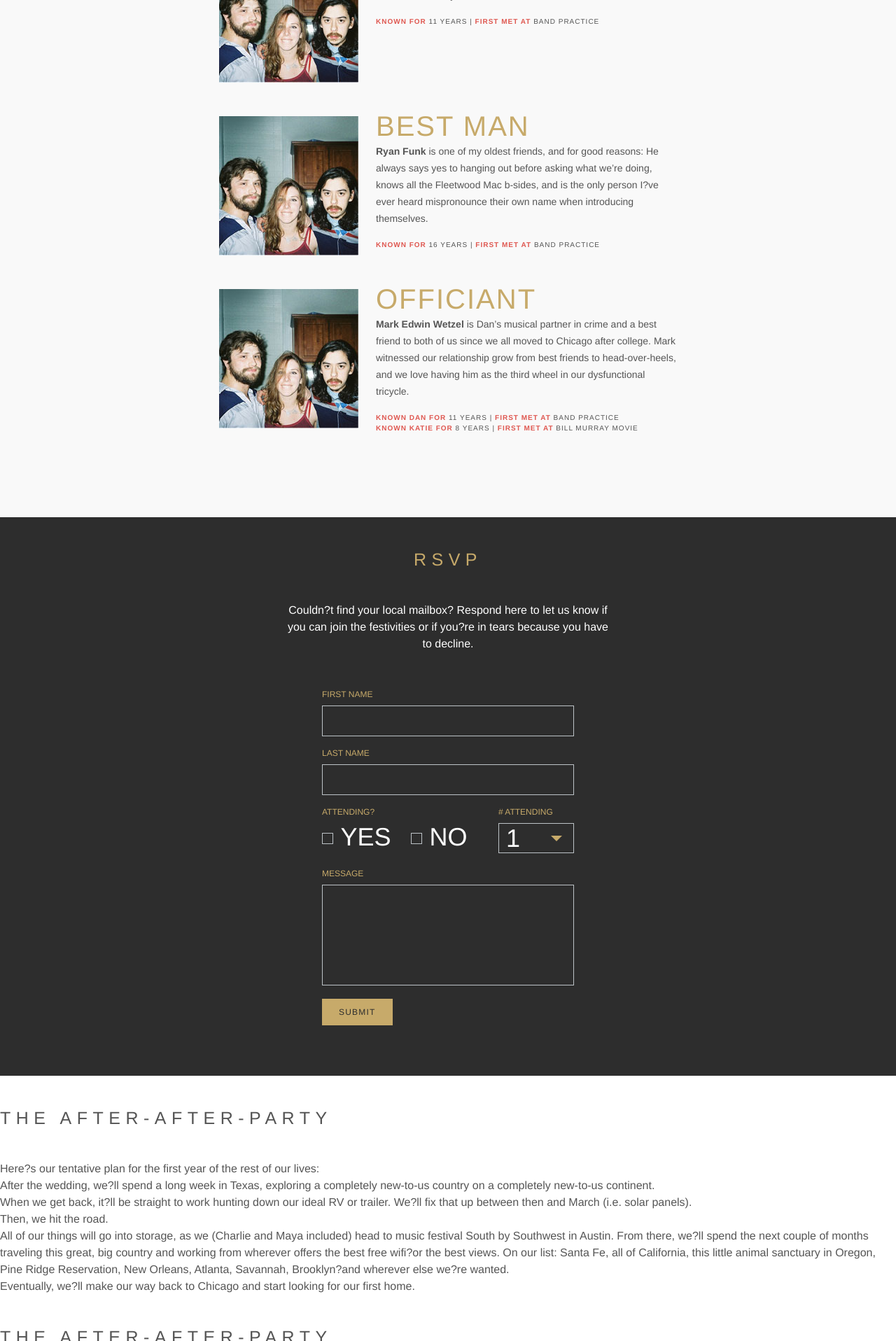
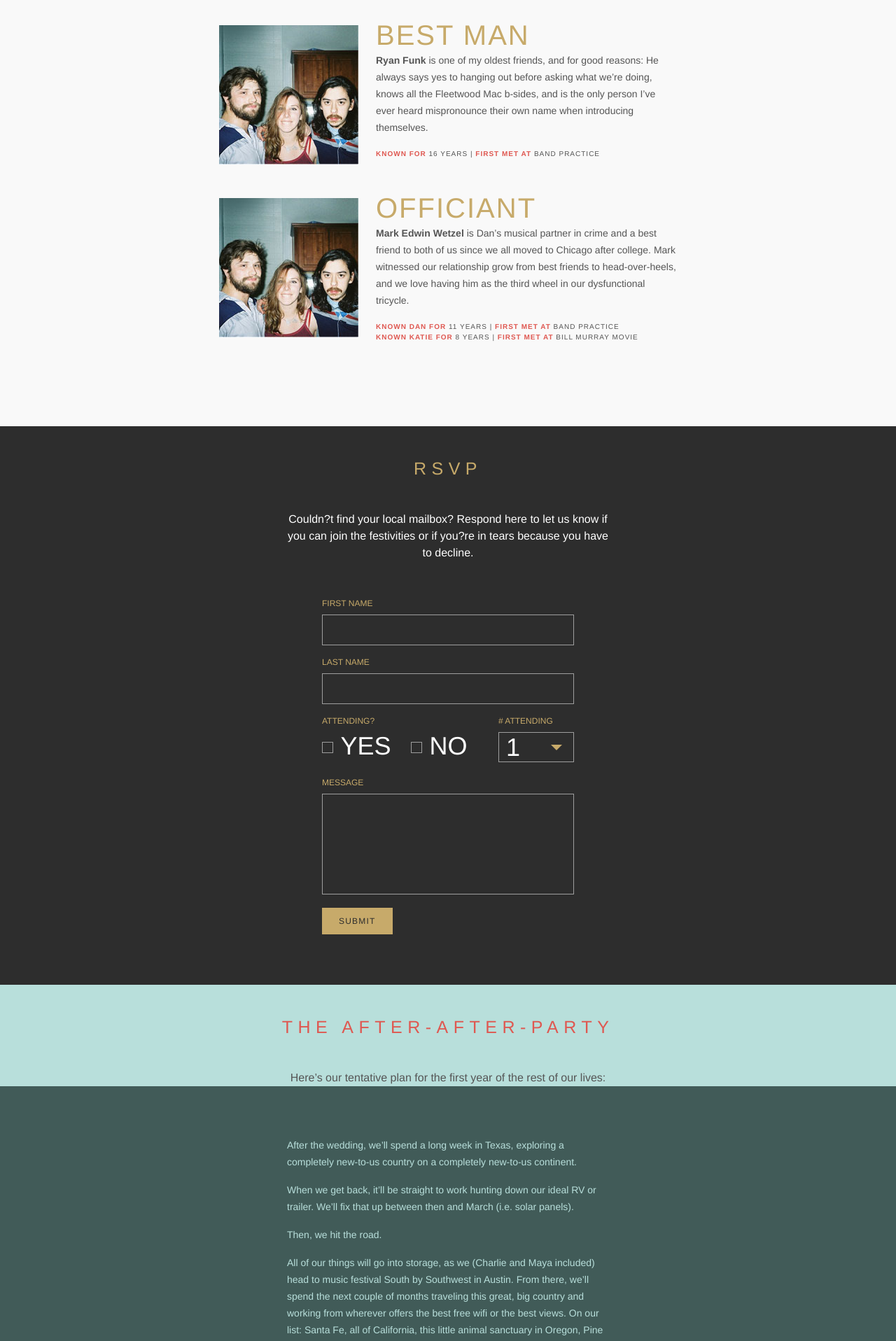
Before and after one commit to danwleu/wedding, a PHP site: page / in a window 1280 px wide. Shown: the part 3804-5720 px from the top of the page at 70% size. Run offline with PHP 8.4, Linux system fonts and the light colour scheme; some web fonts are replaced.

Commit message:
Party/Registry updates

```diff
--- a/assets/css/application.css
+++ b/assets/css/application.css
@@ -333,7 +330,7 @@ select {
   width: 100%;
   padding: 0 10px;
   background: #2d2d2d;
-  border: 1px solid #bdc3c7;
+  border: 1px solid #9e9e9e;
   color: #fff;
   font-family: "Knockout 27 A", "Knockout 27 B", Helvetica, arial, sans-serif;
 }
@@ -350,7 +347,7 @@ textarea {
   height: 96px;
   padding: 0.5em 0.75em;
   background: #2d2d2d;
-  border: 1px solid #bdc3c7;
+  border: 1px solid #9e9e9e;
   color: #fff;
   font: 400 1em/1em "Gotham SSm A", "Gotham SSm B", Helvetica, arial, sans-serif;
   resize: none;
@@ -454,7 +451,7 @@ textarea {
   width: 16px;
   height: 16px;
   margin-right: 6px;
-  border: 1px solid #bdc3c7;
+  border: 1px solid #9e9e9e;
 }
 
 /** Buttons ============**/
@@ -932,3 +870,31 @@ button.btn {
   max-width: 360px;
   margin: 0 auto;
 }
+
+.party-header {
+  background: #b8dfdb;
+  text-align: center;
+}
+.party-header h2 {
+  color: #df5851;
+}
+.party-header p {
+  max-width: 460px;
+  margin: 0 auto;
+}
+
+.party-content {
+  padding: 72px 0;
+  background: #415b58;
+}
+.party-content p {
+  font-size: 14px;
+  font-size: 0.875rem;
+  max-width: 460px;
+  margin: 0 auto 16px;
+  color: #b8dfdb;
+}
+
+.registry {
+  text-align: center;
+}
--- a/assets/sass/base/_buttons.scss
+++ b/assets/sass/base/_buttons.scss
@@ -4,7 +4,6 @@ a {
 	color: #fff;
 
 	&:hover {
-  	color: $dk-orange;
 	}
 }
 
--- a/assets/sass/base/_colors.scss
+++ b/assets/sass/base/_colors.scss
@@ -3,6 +3,7 @@ $black:   #2d2d2d;
 
 $gold:    #c7aa6a;
 
+$lt-grey: #ecf0f1;
 $grey:    #9e9e9e;
 $dk-grey: #555;
 
@@ -15,23 +16,3 @@ $green:    #415b58;
 $dk-green: #447d77;
 
 $off-white: #f9f9f9;
-
-
-
-$lt-grey:   #ecf0f1;
-$grey:      #bdc3c7;
-
-$dk-red:    #c0392b;
-
-$blue:      #3498db;
-$dk-blue:   #2980b9;
-$navy:      #2c3e50;
-
-$green:     #2ecc71;
-$dk-green:  #27ae60;
-
-$yellow:    #f1c40f;
-$dk-yellow: #f39c12;
-
-$orange:    #e67e22;
-$dk-orange: #d35400;
--- a/assets/sass/sections/_footer.scss
+++ b/assets/sass/sections/_footer.scss
@@ -1,60 +1,8 @@
 
 .footer {
-  @include cf;
-  background: lighten($grey, 21%);
-  border-top: 1px solid $lt-grey;
+  @include font-size(26px);
+  padding: $base*3 0;
+  text-align: center;
+  font-family: $knock-26;
+  text-transform: uppercase;
 }
-
-.footer-nav {
-  text-align: center;
-
-  @include bp-min-width($medium) {
-    float: left;
-  }
-
-  li {
-    text-align: center;
-
-    @include bp-min-width($medium) {
-      float: left;
-      margin-right: 2em;
-      font-size: 14px;
-    }
-  }
-}
-
-.footer-nav a {
-  display: block;
-  padding: 0.25em 0;
-
-  @include bp-max-width($small) {
-    display: inline-block;
-    padding: 0;
-  }
-}
-
-.footer .follow-us {
-  margin-bottom: $base;
-  text-align: center;
-
-  @include bp-min-width($medium) {
-    float: right;
-  }
-
-  li {
-    @include bp-min-width($medium) {
-      float: left;
-      margin-left: 1em;
-    }
-  }
-}
-
-.copyright {
-  clear: both;
-  padding-top: $pad;
-
-  p {
-    font-size: 15px;
-    text-align: center;
-  }
-}
--- a/assets/sass/sections/_header.scss
+++ b/assets/sass/sections/_header.scss
@@ -87,7 +87,7 @@
   letter-spacing: 0.25em;
 }
 
-.hero .date {
+.hero .wed-date {
   @include font-size(44px);
   position: relative;
   padding-top: $base;
--- a/assets/sass/sections/_party.scss
+++ b/assets/sass/sections/_party.scss
@@ -1,2 +1,30 @@
 
-.party {}
+.party {
+
+}
+
+.party-header {
+  background: $lt-green;
+  text-align: center;
+
+  h2 {
+    color: $red;
+  }
+
+  p {
+    max-width: 460px;
+    margin: 0 auto;
+  }
+}
+
+.party-content {
+  padding: $base*3 0;
+  background: $green;
+
+  p {
+    @include font-size(14px);
+    max-width: 460px;
+    margin: 0 auto 16px;
+    color: $lt-green;
+  }
+}
--- a/assets/sass/sections/_registry.scss
+++ b/assets/sass/sections/_registry.scss
@@ -1,2 +1,4 @@
 
-.registry {}
+.registry {
+  text-align: center;
+}
--- a/views/couple.php
+++ b/views/couple.php
@@ -1,4 +1,4 @@
-<section class="couple section">
+<section id="couple" class="couple section">
   <h2>The Couple</h2>
 
   <div class="bride-groom">
@@ -15,13 +15,13 @@
     <div class="person">
       <h3>Daniel</h3>
       <p>I am not a spontaneous man.
-      <p>I didn&#8217;t get my driver&#8217;s license until more than a year after I was legally able to; I don?t buy anything off Amazon that has less than 20 reviews I can read. And more often than not, I&#8217;ll probably only be halfway through my main course when everyone else at the table is finishing dessert. In fact, the only thing I&#8217;ve ever purposefully done off the cuff is ask Katie Scarlett Brandt to be my wife.</p>
-      <p>I had been racking my brain for weeks trying to figure out how I was going to propose to Katie. I?d bought the ring a month earlier and had been carrying it around in my pocket everywhere we went. A few ideas were floating around (most of them involving elaborate fake alien landings or reenacting Guns n&#8217; Roses&#8217; &#8220;November Rain&#8221; video), but nothing really seemed to stick.</p>
+      <p>I didn&#8217;t get my driver&#8217;s license until more than a year after I was legally able to; I don&#8217;t buy anything off Amazon that has less than 20 reviews I can read. And more often than not, I&#8217;ll probably only be halfway through my main course when everyone else at the table is finishing dessert. In fact, the only thing I&#8217;ve ever purposefully done off the cuff is ask Katie Scarlett Brandt to be my wife.</p>
+      <p>I had been racking my brain for weeks trying to figure out how I was going to propose to Katie. I&#8217;d bought the ring a month earlier and had been carrying it around in my pocket everywhere we went. A few ideas were floating around (most of them involving elaborate fake alien landings or reenacting Guns n&#8217; Roses&#8217; &#8220;November Rain&#8221; video), but nothing really seemed to stick.</p>
       <p>Then one evening, Katie had just gotten back from another 13-hour drive out to Pine Ridge Indian Reservation in South Dakota, and I was probably sad at myself for not utilizing that weekend alone to convert our apartment into an 10,000-gallon saltwater aquarium, housing a faithful recreation of the shipwreck from "The Little Mermaid" but with our dog Charlie dressed as Flounder and a surprise engagement ring poking out of the sand instead of a fork.*</p>
-      <p>So we both wanted sushi. We grabbed a bottle of wine and walked to our favorite place on the corner of our street. She told me about her trip. I lied and told her I?d had a productive weekend. We talked until the restaurant finally kicked us out, and decided to go for a walk around the neighborhood. After a few blocks, I put my hand in my pocket and felt the ring box.</p>
+      <p>So we both wanted sushi. We grabbed a bottle of wine and walked to our favorite place on the corner of our street. She told me about her trip. I lied and told her I&#8217;d had a productive weekend. We talked until the restaurant finally kicked us out, and decided to go for a walk around the neighborhood. After a few blocks, I put my hand in my pocket and felt the ring box.</p>
       <p>Nobody else was around. And I realized that the night we had just had was exactly the type of night I wanted us to have for the rest of our lives. I took a deep breath and got down on one knee to plead my case.</p>
       <p>However, immediately following my heartfelt &#8220;Will You Marry Me?&#8221;, an inebriated gentleman on a mountain bike came barreling down the sidewalk straight towards us, stopping abruptly less than 1 foot away to ask us whether or not we all were &#8220;having a good night&#8221; and &#8220;what&#8217;s up.&#8221;</p>
-      <p>Katie was in shock (I like to think from the proposal) and I, not wanting her to answer the Mountain Biker?s questions before mine, jumped up and informed him that we were having a great night, and not much was up but we would let him know if it turned out that anything was up later. Katie said nothing, and the Mountain Biker went on his way.</p>
+      <p>Katie was in shock (I like to think from the proposal) and I, not wanting her to answer the Mountain Biker&#8217;s questions before mine, jumped up and informed him that we were having a great night, and not much was up but we would let him know if it turned out that anything was up later. Katie said nothing, and the Mountain Biker went on his way.</p>
       <p>Gathering the courage to propose to the same woman for a second time in the course of 60 seconds, I returned to my position on the sidewalk and brought the ring back out. &#8220;Will You Marry Me?&#8221;</p>
       <p>She said yes. I confirmed. We celebrated.</p>
       <p>I knew immediately that this was the best decision I&#8217;d made in my life, and have started to learn that I can take time when I need it. Eccentricities can turn into strengths as long as you have the right counterpart. I know I&#8217;ve found mine, and that as long as we&#8217;re together we&#8217;ll be alright.</p>
@@ -41,7 +41,7 @@
         </div>
         <div class="info">
           <h3>Matron of Honor</h3>
-          <p><span class="name">Suzanne Wilder</span> make sandwich, I say ?woahh nice!?. Let&#8217;s drink coffee, it?s a baby instead.</p>
+          <p><span class="name">Suzanne Wilder</span> make sandwich, I say &#8220;woahh nice!&#8221;. Let&#8217;s drink coffee, it&#8217;s a baby instead.</p>
           <p class="meta"><span class="label">Known for</span> 11 years | <span class="label">First met at</span> band practice</p>
         </div>
       </div>
@@ -51,7 +51,7 @@
         </div>
         <div class="info">
           <h3>Best Man</h3>
-          <p><span class="name">Ryan Funk</span> is one of my oldest friends, and for good reasons: He always says yes to hanging out before asking what we&#8217;re doing, knows all the Fleetwood Mac b-sides, and is the only person I?ve ever heard mispronounce their own name when introducing themselves.</p>
+          <p><span class="name">Ryan Funk</span> is one of my oldest friends, and for good reasons: He always says yes to hanging out before asking what we&#8217;re doing, knows all the Fleetwood Mac b-sides, and is the only person I&#8217;ve ever heard mispronounce their own name when introducing themselves.</p>
           <p class="meta"><span class="label">Known for</span> 16 years | <span class="label">First met at</span> band practice</p>
         </div>
       </div>
--- a/views/date.php
+++ b/views/date.php
@@ -1,4 +1,4 @@
-<section class="the-date section">
+<section id="date" class="date section">
   <h2>The Date</h2>
   <p class="intro">We picked this date because we wanted a Friday celebration, during our favorite time of year. The city is gorgeous in the fall, and nobody has to worry about sweating in their suits.</p>
   <p class="note">117 is the address of the house where katie grew up &#8226; 1 + 1 = 2, multiplied by 7 = 14 &#8226; November 7th is a full moon</p>
--- a/views/footer.php
+++ b/views/footer.php
@@ -1,5 +1,5 @@
   <footer class="footer">
-    <p>Design and Illustration by Dan | Writings by Katie | Development by Brad | Photos by Stephanie Bassos</p>
+    <p>Design and Illustration by Dan | Writings by Katie | Development by Brad Sawicki | Photos by Stephanie Bassos</p>
   </footer>
 
 </body>
--- a/views/header.php
+++ b/views/header.php
@@ -3,7 +3,6 @@
 <head>
   <meta charset="utf-8">
   <meta http-equiv="X-UA-Compatible" content="IE=edge,chrome=1">
-<!--   <meta name="viewport" content="width=device-width, initial-scale=1.0"> -->
   <title>Dan and KTB are getting Married, you guys</title>
   <link href="/assets/css/application.css" rel="stylesheet" media="all">
   <link rel="stylesheet" type="text/css" href="//cloud.typography.com/7462852/639786/css/fonts.css" />
@@ -20,7 +19,7 @@
           <li><a href="#place">The Place</a></li>
           <li><a href="#couple">The Couple</a></li>
           <li><a href="#rsvp">RSVP</a></li>
-          <li><a href="#future">The Future</a></li>
+          <li><a href="#party">The Future</a></li>
           <li><a href="#registry">Registry</a></li>
         </ul>
       </nav>
@@ -28,7 +27,7 @@
       <div class="hero">
         <h1 class="title">Katie Daniel</h1>
         <p class="tag">are getting married</p>
-        <p class="date">11.7.2014</p>
+        <p class="wed-date">11.7.2014</p>
       </div>
 
     </div>
--- a/views/party.php
+++ b/views/party.php
@@ -1,17 +1,17 @@
-<section class="party section">
+<section id="party" class="party section">
 
   <div class="party-header">
     <h2>The After-After-Party</h2>
-    <p>Here?s our tentative plan for the first year of the rest of our lives:</p>
+    <p>Here&#8217;s our tentative plan for the first year of the rest of our lives:</p>
     <div class="trailer"></div>
   </div>
 
   <div class="party-content">
-    <p>After the wedding, we?ll spend a long week in Texas, exploring a completely new-to-us country on a completely new-to-us continent.</p>
-    <p>When we get back, it?ll be straight to work hunting down our ideal RV or trailer. We?ll fix that up between then and March (i.e. solar panels).</p>
+    <p>After the wedding, we&#8217;ll spend a long week in Texas, exploring a completely new-to-us country on a completely new-to-us continent.</p>
+    <p>When we get back, it&#8217;ll be straight to work hunting down our ideal RV or trailer. We&#8217;ll fix that up between then and March (i.e. solar panels).</p>
     <p>Then, we hit the road.</p>
-    <p>All of our things will go into storage, as we (Charlie and Maya included) head to music festival South by Southwest in Austin. From there, we?ll spend the next couple of months traveling this great, big country and working from wherever offers the best free wifi?or the best views. On our list: Santa Fe, all of California, this little animal sanctuary in Oregon, Pine Ridge Reservation, New Orleans, Atlanta, Savannah, Brooklyn?and wherever else we?re wanted.</p>
-    <p>Eventually, we?ll make our way back to Chicago and start looking for our first home.</p>
+    <p>All of our things will go into storage, as we (Charlie and Maya included) head to music festival South by Southwest in Austin. From there, we&#8217;ll spend the next couple of months traveling this great, big country and working from wherever offers the best free wifi or the best views. On our list: Santa Fe, all of California, this little animal sanctuary in Oregon, Pine Ridge Reservation, New Orleans, Atlanta, Savannah, Brooklyn and wherever else we&#8217;re wanted.</p>
+    <p>Eventually, we&#8217;ll make our way back to Chicago and start looking for our first home.</p>
   </div>
 
 </section>
--- a/views/place.php
+++ b/views/place.php
@@ -1,8 +1,8 @@
-<section class="place section">
+<section id="place" class="place section">
 
   <div class="col-1-3 col-place">
     <h2>The Place</h2>
-    <p>Our ceremony and reception will take place at the same location, so don?t stress about finding your way between the two.</p>
+    <p>Our ceremony and reception will take place at the same location, so don&#8217;t stress about finding your way between the two.</p>
     <p>Prairie Production is a beautiful, airy photo studio on Randolph Street in Chicago, about a mile and a half south of our home.</p>
     <p>Street parking is available for all you designated drivers out there. You?re the real heroes.</p>
     <p class="bonus">Bonus: One of the only Banksy pieces in Chicago is just down the street</p>
@@ -27,7 +27,7 @@
     <div class="reserved">
       <h2>Where to Stay</h2>
       <div class="main-hotel">
-        <p class="sub-title">We've reserved a block of rooms at</p>
+        <p class="sub-title">We&#8217;ve reserved a block of rooms at</p>
         <h4 class="hotel-title">Hotel Allegro</h4>
         <p class="hotel-address">171 W. Randolph<br>
         Chicago, IL 60601<br>
@@ -49,7 +49,7 @@
         </li>
         <li>
           <p class="label">Trendiest</p>
-          <p class="location"><a href="">Longman & Eagle</a></p>
+          <p class="location"><a href="">Longman &amp; Eagle</a></p>
         </li>
         <li>
           <p class="label">Cheapest</p>
--- a/views/registry.php
+++ b/views/registry.php
@@ -1,6 +1,6 @@
-<section class="party section">
-  <h2>The After-After-Party</h2>
-  <p>We're on file at:</p>
+<section id="registry" class="registry section">
+  <h2>Registry</h2>
+  <p>We&#8217;re on file at:</p>
 
   <ul class="registry-logos">
     <li><a href="" target="_blank"><img src="/assets/images/logo-crate-barrel.png" alt="Crate & Barrel"></a></li>
```
Also changed, not shown: other parts of assets/css/application.css (+14 -76 lines).
